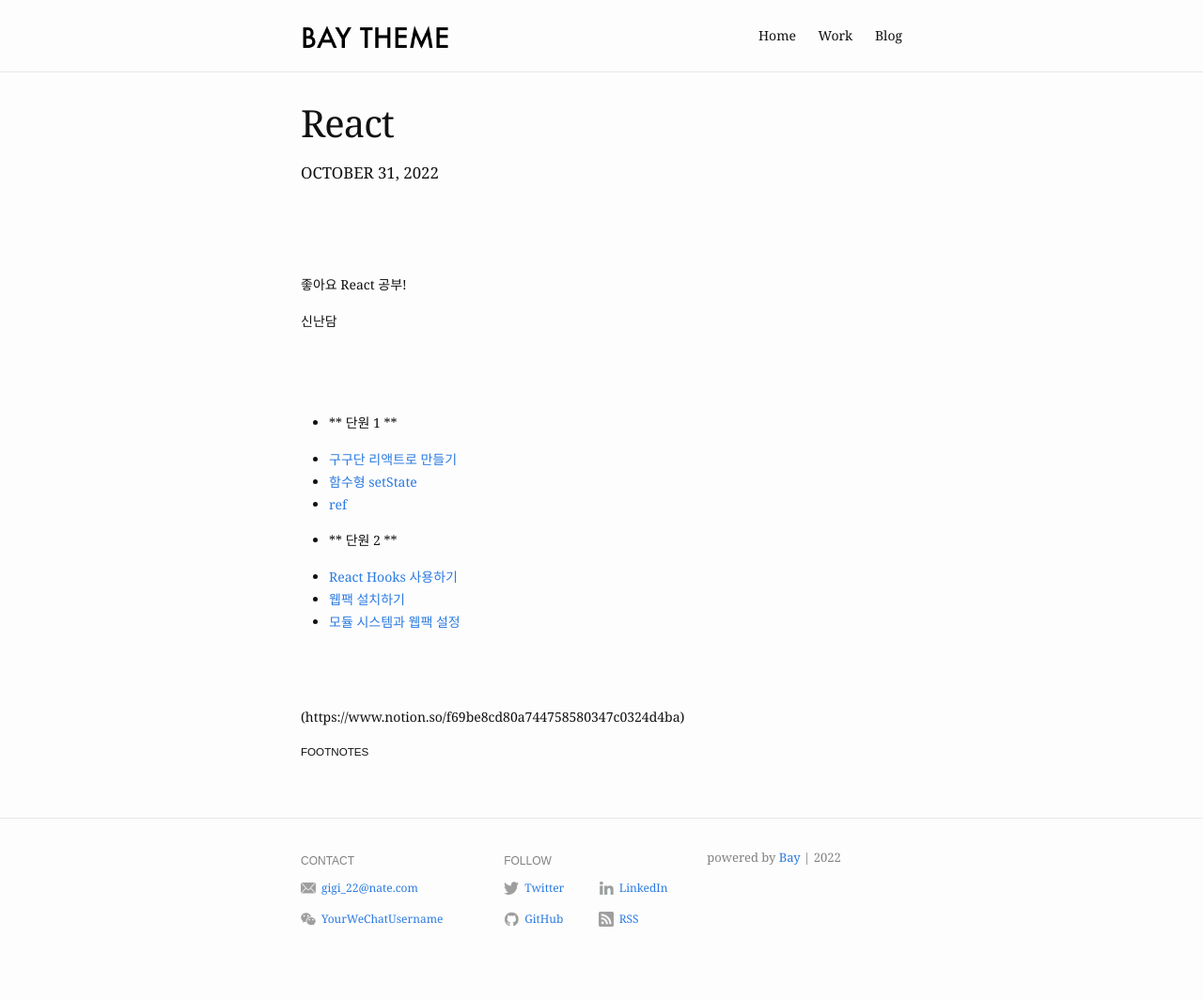
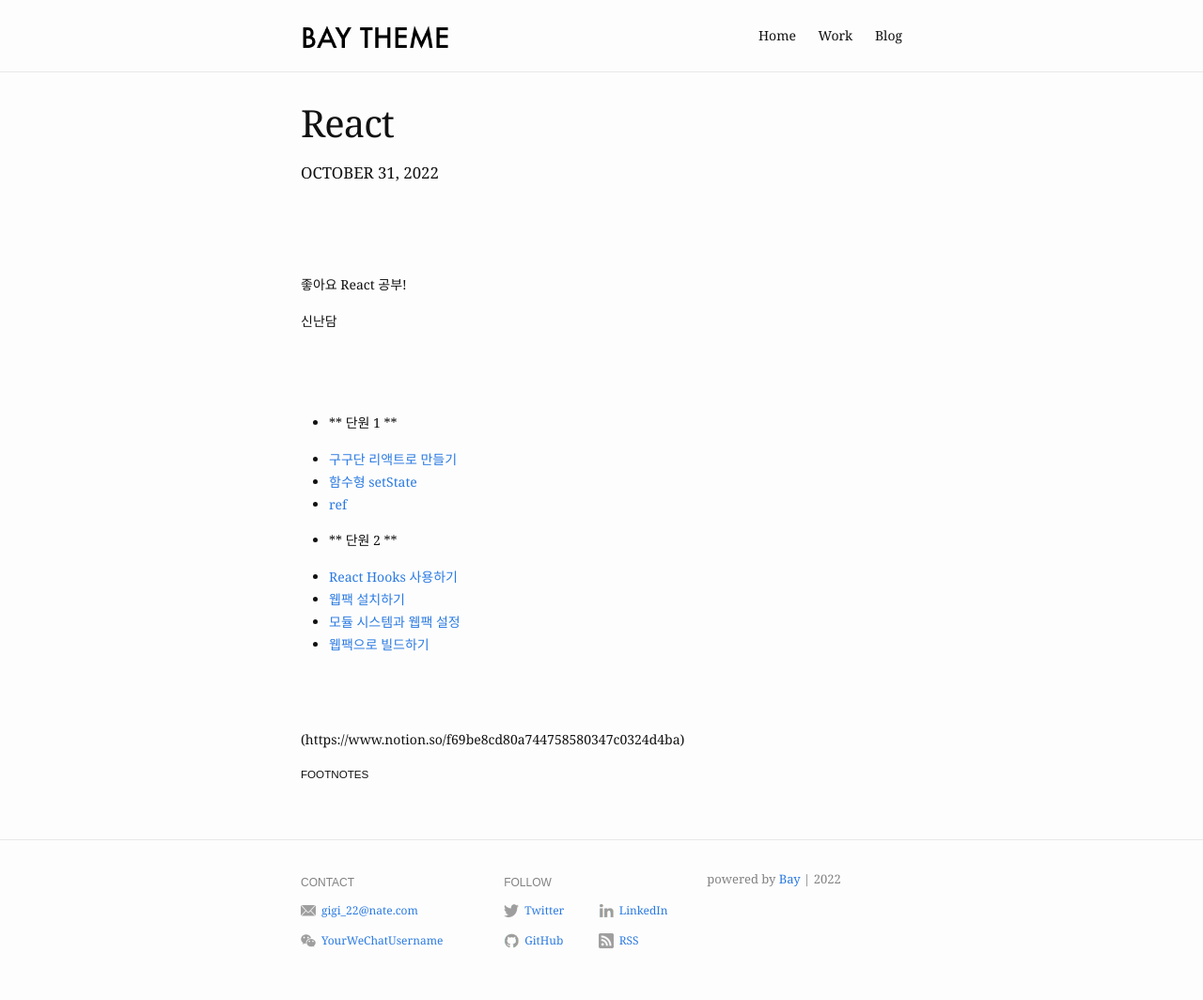
Before and after one commit to dorongkim/dorongkim.github.io, a Jekyll site: the page built from _posts/2022-10-31-React.md, in a window 1280 px wide. Shown: the whole page at 94% size. Built offline with Jekyll 4.4.1, drawn with Linux system fonts in a browser that asks for light colours; before the commit the page ends 1041 px from its top, so only the background shows below that.

Commit message:
웹팩으로 빌드하기

```diff
--- a/_posts/2022-10-31-React.md
+++ b/_posts/2022-10-31-React.md
@@ -26,6 +26,7 @@ blurb: "React"
 - [React Hooks 사용하기][link_react_web_4]
 - [웹팩 설치하기][link_react_web_5]
 - [모듈 시스템과 웹팩 설정][link_react_web_6]
+- [웹팩으로 빌드하기][link_react_web_7]
 
 <br />
 <br />
```
Also changed, not shown: other parts of _posts/2022-10-31-React.md (+1 -0 lines).
